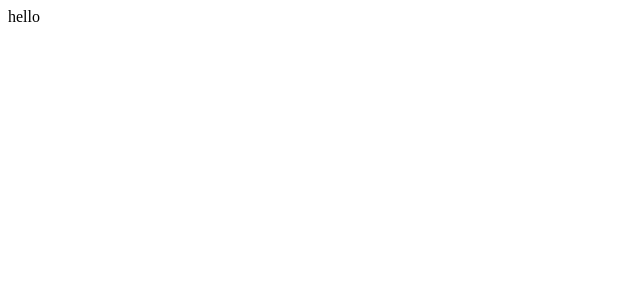
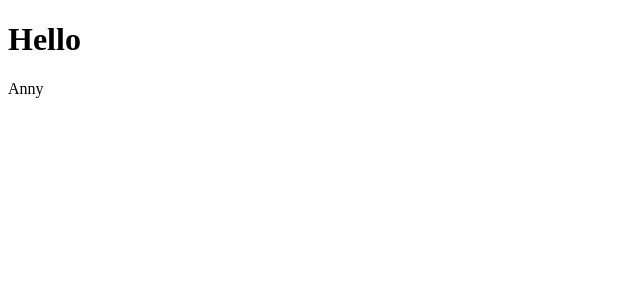
Before and after one commit to YYL0505/es6-react-setup, a React app: page / in a window 1280 px wide. Shown: the top 300 px of the page, without its empty margins (0-640 px from the left). Built offline with nearby package versions, Linux system fonts and the light colour scheme.

Commit message:
YL - should only return onr element in render.

```diff
--- a/App.js
+++ b/App.js
@@ -1,10 +1,20 @@
 import React from 'react'
-// class App extends React.Component {
-// 	render() {
-// 		return React.createElement('div', null, 'hello');
-// 	}
-// }
+class App extends React.Component {
+    render() {
+        return (
+            <div>
+                <h1>Hello</h1>
+                <div>Anny</div>
+            </div>
+        );
 
-const App = () => <div> hello </div>
+        //that can not be this!!!!!
+        // return (
+        //     <h1>Hello</h1>
+        //     <div>Anny</div>
+        // );
+    }
+}
+
 
 export default App
```
